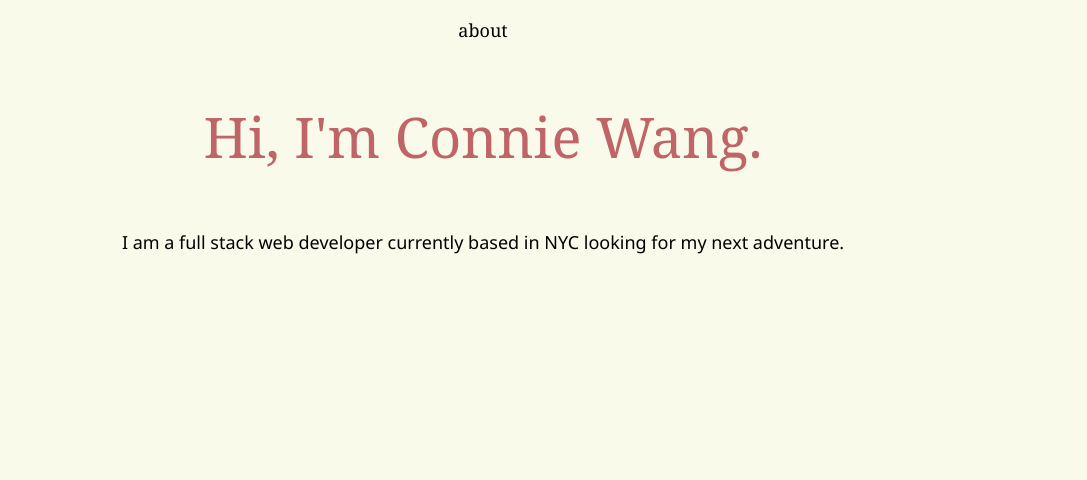
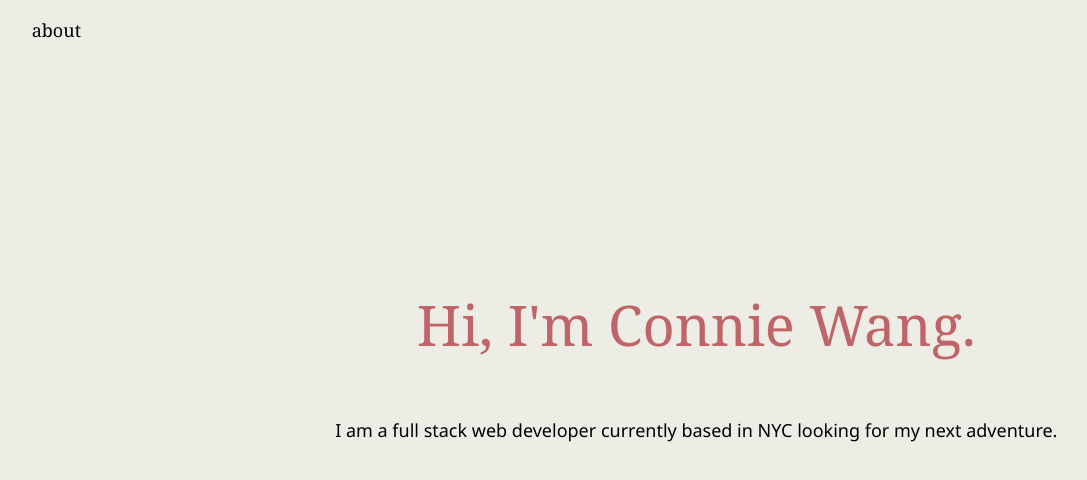
Before and after one commit to c0nniewang/c0nniewang.github.io, a React (Create React App) app in the folder portfolio-page/: page / in a window 1280 px wide. Shown: the top 480 px of the page, without its empty margins (157-1244 px from the left). Built offline with nearby package versions, Linux system fonts and the light colour scheme; the HTML template or start-up script is replaced by a standard one.

Commit message:
css grid

```diff
--- a/portfolio-page/src/App.css
+++ b/portfolio-page/src/App.css
@@ -1,5 +1,16 @@
 .App {
   text-align: center;
+  display: grid;
+  grid-template-columns: repeat(3, 1fr);
+  grid-template-rows: repeat(3, 1fr);
+}
+
+.sidebar {
+  grid-area: 1 / 1 / 4 / 1;
+
+}
+.App-text {
+  grid-area: 2 / 2 / 3 / 4;
 }
 
 .App-title {
--- a/portfolio-page/src/App.js
+++ b/portfolio-page/src/App.js
@@ -7,13 +7,14 @@ class App extends Component {
     return (
       <div className="App">
         <Sidebar />
+        <div className="App-text">
           <p className="App-title">
             Hi, I'm Connie Wang.
           </p>
-
           <p className="App-intro">
             I am a full stack web developer currently based in NYC looking for my next adventure.
           </p>
+        </div>
       </div>
     );
   }
--- a/portfolio-page/src/index.css
+++ b/portfolio-page/src/index.css
@@ -2,5 +2,5 @@ body {
   margin: 0;
   padding: 0;
   font-family: sans-serif;
-  background-color: #FAFAEB;
+  background-color: #EDEDE6;
 }
```
Lines whose indentation alone changed are shown as unchanged.
